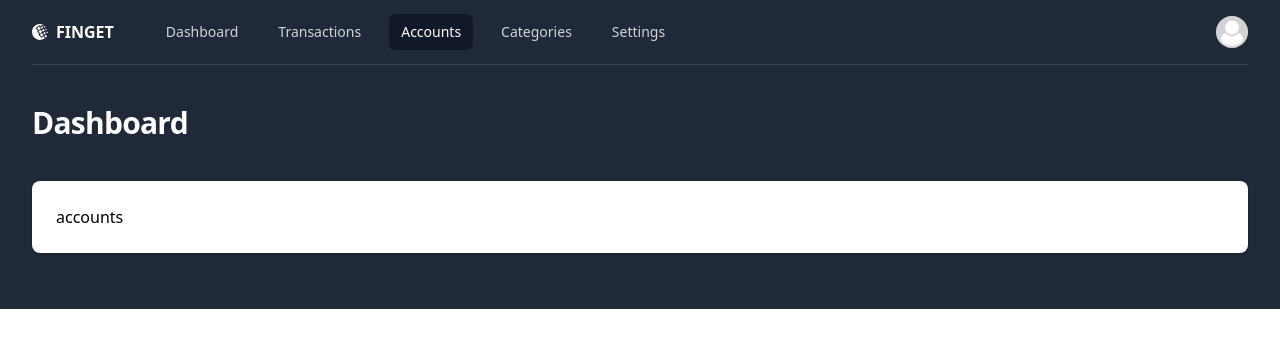
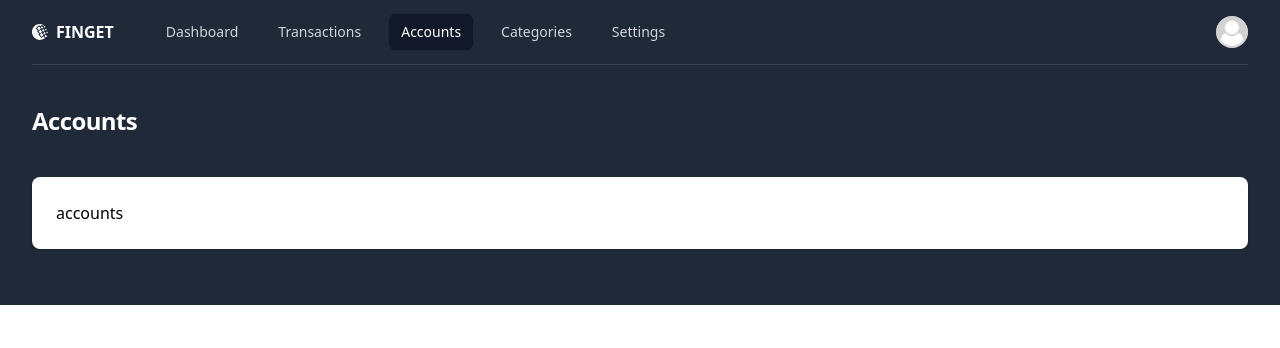
Before and after one commit to abubakar-shaikh-dev/finget, a React (Vite) app: page /accounts in a window 1280 px wide. Shown: the top 348 px of the page. Built offline with nearby package versions, Linux system fonts and the light colour scheme; sample sign-in values are in the browser's storage.

Commit message:
chore: Update dependencies and add SiWebmoney icon to login and signup pages

```diff
--- a/src/components/PanelWrapper.jsx
+++ b/src/components/PanelWrapper.jsx
@@ -1,7 +1,7 @@
 import { Fragment, useState, useRef } from "react";
 import { Disclosure, Menu, Transition } from "@headlessui/react";
 import { Bars3Icon, BellIcon, XMarkIcon } from "@heroicons/react/24/outline";
-import { Link, useLocation } from "react-router-dom";
+import { Link, useLocation, useNavigate } from "react-router-dom";
 import { SiWebmoney } from "react-icons/si";
 import { Modal } from "antd";
 
@@ -9,6 +9,7 @@ export default function PanelWrapper({ children }) {
   const location = useLocation();
   const [isOpen, setIsOpen] = useState(false);
   const [logoutModal, setLogoutModal] = useState(false);
+  const navigate = useNavigate();
 
   const toogleRef = useRef(null);
 
@@ -63,7 +64,7 @@ export default function PanelWrapper({ children }) {
         onCancel={() => setLogoutModal(!logoutModal)}
         onOk={async () => {
           localStorage.removeItem("token");
-          window.location.href = "/login";
+          navigate("/login");
         }}
         okText="Logout"
         okButtonProps={{ style: { background: "#1f2937" } }}
@@ -235,9 +236,27 @@ export default function PanelWrapper({ children }) {
           </Disclosure>
           <header className="py-10">
             <div className="mx-auto max-w-7xl px-4 sm:px-6 lg:px-8">
-              <h1 className="text-3xl font-bold tracking-tight text-white">
-                Dashboard
-              </h1>
+              {location.pathname === "/dashboard" && (
+                <>
+                  <h1 className="text-4xl font-bold tracking-tight text-white">
+                    Hello, John Doe 👋
+                  </h1>
+                  <br />
+                </>
+              )}
+              <h3 className="text-2xl font-bold tracking-tight text-white">
+                {location.pathname === "/dashboard"
+                  ? "Dashboard"
+                  : location.pathname === "/transactions"
+                  ? "Transactions"
+                  : location.pathname === "/accounts"
+                  ? "Accounts"
+                  : location.pathname === "/categories"
+                  ? "Categories"
+                  : location.pathname === "/settings"
+                  ? "Settings"
+                  : ""}
+              </h3>
             </div>
           </header>
         </div>
--- a/src/pages/login/index.jsx
+++ b/src/pages/login/index.jsx
@@ -3,6 +3,7 @@ import { useForm } from "react-hook-form";
 import axiosInstance from "../../api/axiosInstance";
 import { toast } from "react-hot-toast";
 import { Link, useNavigate } from "react-router-dom";
+import { SiWebmoney } from "react-icons/si";
 
 export default function Login() {
   const {
@@ -38,7 +39,10 @@ export default function Login() {
         <div className="flex flex-1 flex-col justify-center py-12 px-4 sm:px-6 lg:flex-none lg:px-20 xl:px-24">
           <div className="mx-auto w-full max-w-sm lg:w-96">
             <div>
-              <h1 className="text-4xl font-extrabold text-gray-900">FINGET</h1>
+              <div className="flex justify-start items-center gap-2">
+                <SiWebmoney style={{ color: "#000" }} />
+                <h1 className="text-black font-bold">FINGET</h1>
+              </div>
               <h2 className="mt-6 text-3xl font-bold tracking-tight text-gray-900">
                 Login to your account
               </h2>
--- a/src/pages/signup/index.jsx
+++ b/src/pages/signup/index.jsx
@@ -3,6 +3,7 @@ import { useForm } from "react-hook-form";
 import axiosInstance from "../../api/axiosInstance";
 import { toast } from "react-hot-toast";
 import { Link, useNavigate } from "react-router-dom";
+import { SiWebmoney } from "react-icons/si";
 
 export default function Signup() {
   const {
@@ -38,7 +39,10 @@ export default function Signup() {
         <div className="flex flex-1 flex-col justify-center py-12 px-4 sm:px-6 lg:flex-none lg:px-20 xl:px-24">
           <div className="mx-auto w-full max-w-sm lg:w-96">
             <div>
-              <h1 className="text-4xl font-extrabold text-gray-900">FINGET</h1>
+              <div className="flex justify-start items-center gap-2">
+                <SiWebmoney style={{ color: "#000" }} />
+                <h1 className="text-black font-bold">FINGET</h1>
+              </div>
               <h2 className="mt-6 text-3xl font-bold tracking-tight text-gray-900">
                 Create Your Account
               </h2>
```
